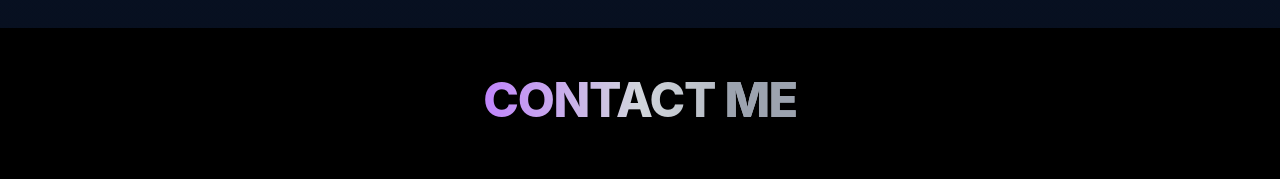
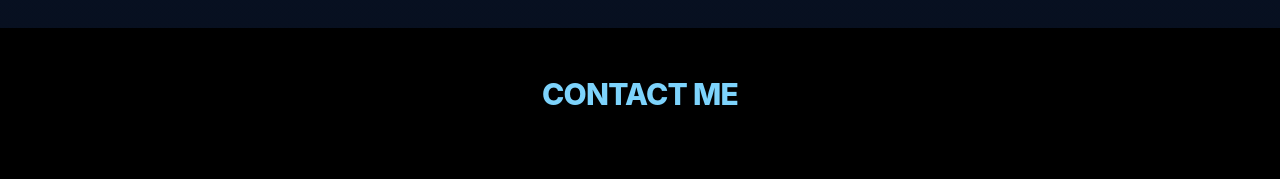
Before and after one commit to Chandu197022/portfolio, a React (Vite) app: page / in a window 1280 px wide. Shown: the part 4045-4224 px from the top of the page. Built offline with nearby package versions, Linux system fonts and the light colour scheme.

Commit message:
Update Footer.jsx

```diff
--- a/src/components/Footer.jsx
+++ b/src/components/Footer.jsx
@@ -28,8 +28,8 @@ const contacts = [
 export default function ContactIconsOnly() {
   return (
     <section className="min-h-[40vh] flex flex-col items-center justify-center py-12 bg-black">
-      <h2 className="text-5xl font-extrabold mb-14 bg-gradient-to-r from-purple-400 via-gray-300 to-gray-400 bg-clip-text text-transparent drop-shadow-lg tracking-tight">
-        CONTACT <span className="text-gray-400">ME</span>
+      <h2 className="text-3xl font-extrabold mb-14 text-center text-sky-300 tracking-tight">
+        CONTACT ME
       </h2>
       <div className="flex gap-10 mt-8">
         {contacts.map((c, idx) => (
```
